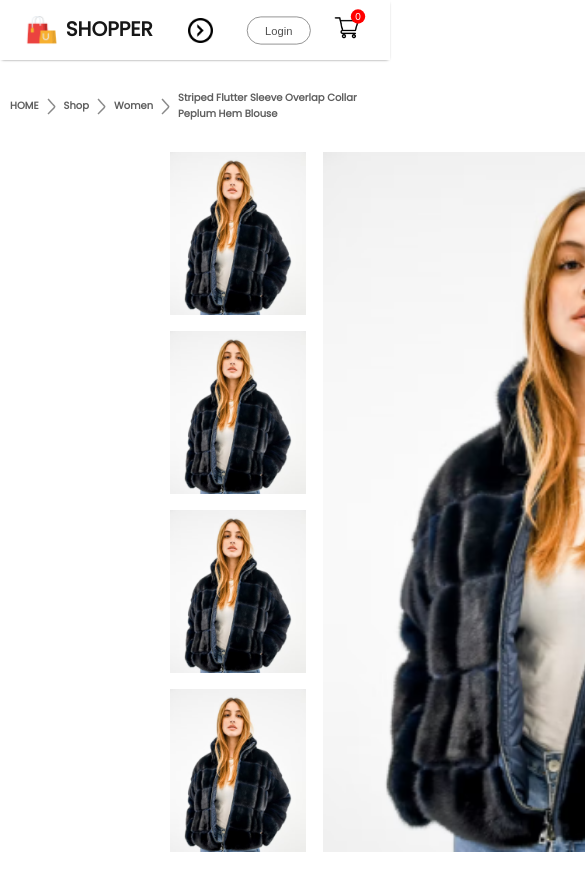
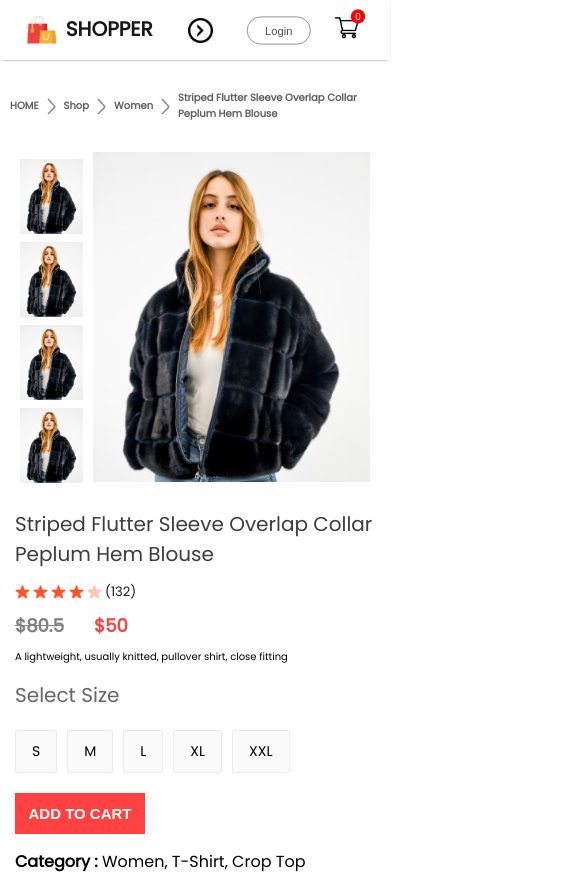
Before and after one commit to Samuel-Tobi/E-Commerce, a React (Create React App) app: page /product/1 in a window 390 px wide. Shown: the top 874 px of the page, 585 px wide, since content can reach past the window. Built offline with nearby package versions, Linux system fonts and the light colour scheme.

Commit message:
Made productDisplay component responsive

```diff
--- a/src/components/productDisplay/productDisplay.css
+++ b/src/components/productDisplay/productDisplay.css
@@ -18,3 +18,188 @@
   width: 586px;
   height: 700px;
 }
+@media (max-width: 1280px) {
+  .productDisplay {
+    margin: 0px 60px;
+  }
+  .productDisplayLeft {
+    gap: 10px;
+  }
+  .productDisplayImgList {
+    gap: 10px;
+  }
+  .productDisplayImgList img {
+    height: 120px;
+  }
+  .productDisplayMainImg {
+    width: auto;
+    height: 510px;
+  }
+  .productDisplayRight {
+    margin: 0px 30px;
+  }
+  .productDisplayRight h1 {
+    font-size: 22px;
+  }
+  .productDisplayRightStars {
+    gap: 3px;
+    font-size: 13px;
+  }
+  .productDisplayRightPrices {
+    margin: 10px 0px;
+    font-size: 18px;
+  }
+  .productDisplayRightDesc {
+    font-size: 13px;
+  }
+  .productDisplayRightSize h1 {
+    margin-top: 10px;
+    font-size: 20px;
+  }
+  .productDisplayRightSizes div {
+    padding: 14px 20px;
+  }
+  .productDisplayRight button {
+    width: 150px;
+    padding: 15px 0px;
+    margin-bottom: 15px;
+  }
+  .ProductDisplayRightCategory {
+    margin-top: 5px;
+    font-size: 14px;
+  }
+}
+@media (max-width: 1024px) {
+  .productDisplay {
+    margin: 0px 30px;
+  }
+  .productDisplayLeft {
+    gap: 5px;
+  }
+  .productDisplayImgList img {
+    height: 80px;
+  }
+  .productDisplayMainImg {
+    height: 350px;
+  }
+
+  .productDisplayRight h1 {
+    font-size: 18px;
+  }
+  .productDisplayRightStars img {
+    width: 15px;
+  }
+
+  .productDisplayRightDesc {
+    font-size: 12px;
+  }
+  .productDisplayRightSizes {
+    margin: 10px 0px;
+  }
+  .productDisplayRightSizes div {
+    padding: 10px 16px;
+    font-size: 12px;
+  }
+  .productDisplayRight button {
+    width: 120px;
+    padding: 10px 0px;
+    margin-bottom: 10px;
+    font-size: 14px;
+  }
+  .ProductDisplayRightCategory {
+    font-size: 12px;
+  }
+}
+@media (max-width: 800px) {
+  .productDisplay {
+    margin: 0px 10px;
+  }
+  .productDisplayLeft {
+    gap: 0px;
+    flex-direction: column-reverse;
+    align-items: center;
+  }
+  .productDisplayImgList {
+    flex-direction: row;
+    gap: 6px;
+  }
+  .productDisplayImgList img {
+    height: 70px;
+  }
+  .productDisplayMainImg {
+    height: 300px;
+  }
+  .productDisplayRight h1 {
+    font-size: 14px;
+  }
+  .productDisplayRightStars img {
+    width: 13px;
+  }
+  .productDisplayRightDesc {
+    font-size: 10px;
+  }
+  .productDisplayRightSize h1 {
+    margin-top: 10px;
+  }
+  .productDisplayRightSizes {
+    margin: 10px;
+    gap: 5px;
+  }
+  .productDisplayRightSizes div {
+    padding: 4px 11px;
+  }
+  .productDisplayRight button {
+    width: 100px;
+    font-size: 12px;
+  }
+  .ProductDisplayRightCategory {
+    font-size: 10px;
+  }
+}
+@media (max-width: 500px) {
+  .productDisplay {
+    flex-direction: column;
+  }
+  .productDisplayLeft {
+    gap: 10px;
+    flex-direction: row;
+    margin: auto;
+  }
+  .productDisplayImgList {
+    flex-direction: column;
+    gap: 8px;
+  }
+  .productDisplayImgList img {
+    height: 75px;
+  }
+  .productDisplayMainImg {
+    height: 330px;
+  }
+  .productDisplayRight {
+    margin: 5px;
+  }
+  .productDisplayRight h1 {
+    margin-top: 15px;
+    font-size: 20px;
+    font-weight: 500;
+  }
+  .productDisplayRightStars img {
+    width: 15px;
+  }
+  .productDisplayRightSizes {
+    gap: 10px;
+    margin: 20px 0px;
+  }
+  .productDisplayRightSizes div {
+    padding: 10px 16px;
+    font-size: 14px;
+  }
+  .productDisplayRight button {
+    width: 130px;
+    font-size: 15px;
+    padding: 12px 0px;
+  }
+  .ProductDisplayRightCategory {
+    font-size: 16px;
+  }
+}
```
